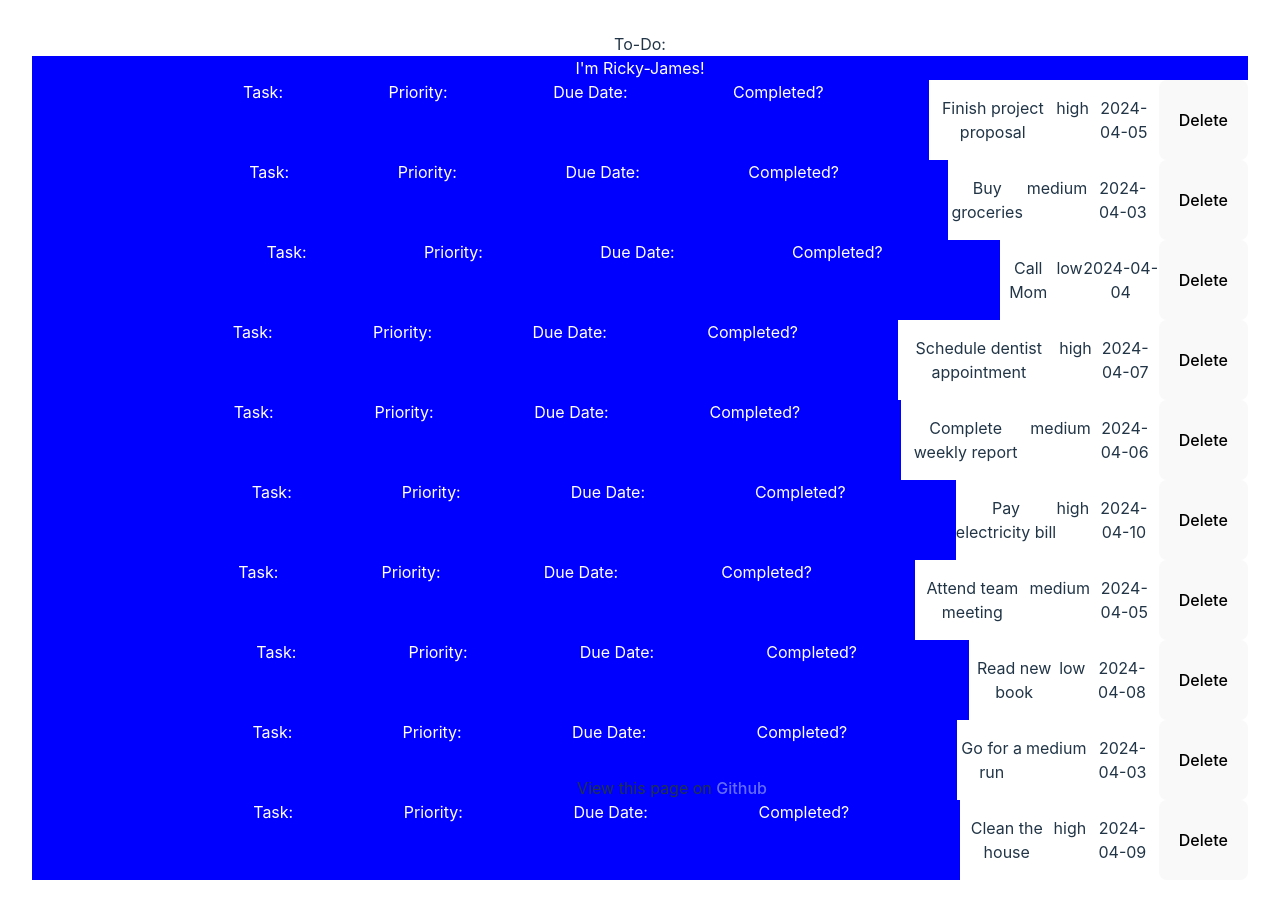
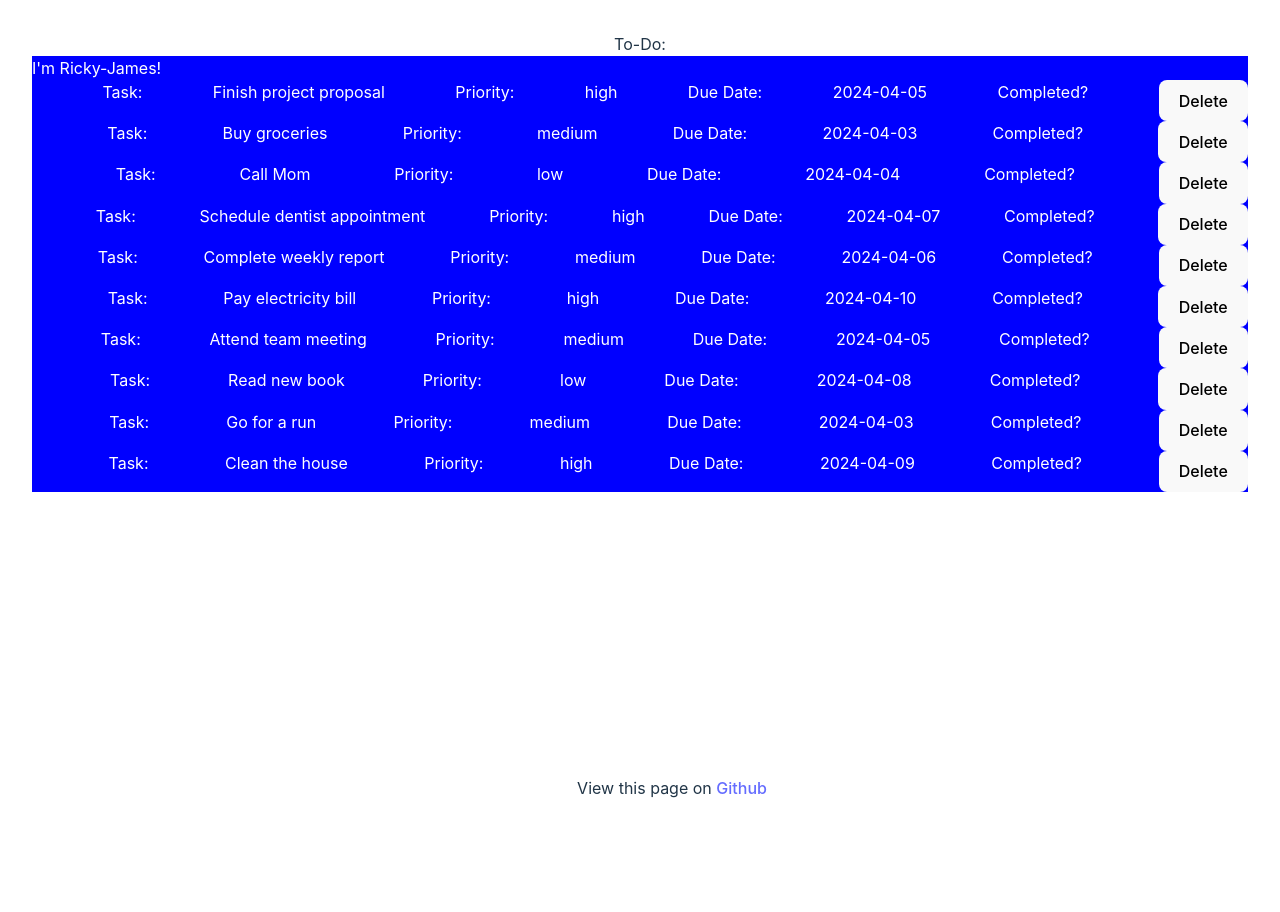
Before and after one commit to jmylesmusic/todo-list, a React (Vite) app: page / in a window 1280 px wide. After the commit the page ends 800 px from the top, so only its background shows below. Built offline with nearby package versions, Linux system fonts and the light colour scheme.

Commit message:
Ugly, but less

```diff
--- a/src/Body.jsx
+++ b/src/Body.jsx
@@ -18,16 +18,19 @@ function Body() {
             <div className="navbar">
               <div id="navbar-item"></div>
               <div id="navbar-item">Task:</div>
+              <div>{task.item}</div>
               <div id="navbar-item">Priority:</div>
+              <div>{task.priority}</div>
               <div id="navbar-item">Due Date:</div>
+              <div>{task.due_date}</div>
               <div id="navbar-item">Completed?</div>
+              <button
+                onClick={() => deleteTask(task.id)}
+                className="btn-delete"
+              >
+                Delete
+              </button>
             </div>
-            <p>{task.item}</p>
-            <p>{task.priority}</p>
-            <p>{task.due_date}</p>
-            <button onClick={() => deleteTask(task.id)} className="btn-delete">
-              Delete
-            </button>
           </div>
         );
       })}
--- a/src/index.css
+++ b/src/index.css
@@ -39,7 +39,7 @@ h1 {
   top: 0;
   left: 0;
   flex-direction: row;
-  justify-content: space-evenly;
+  justify-content: space-between;
 }
 
 .footer {
```
